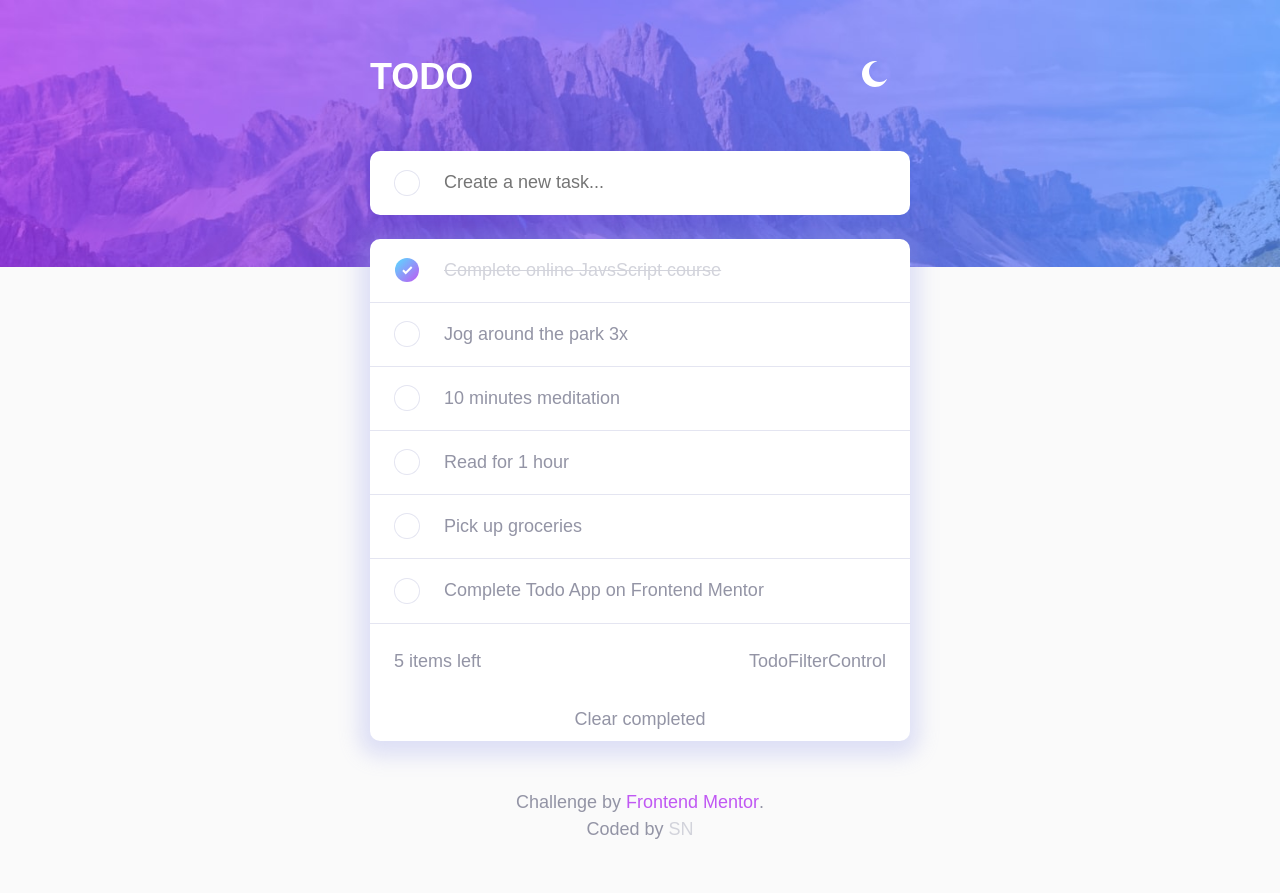
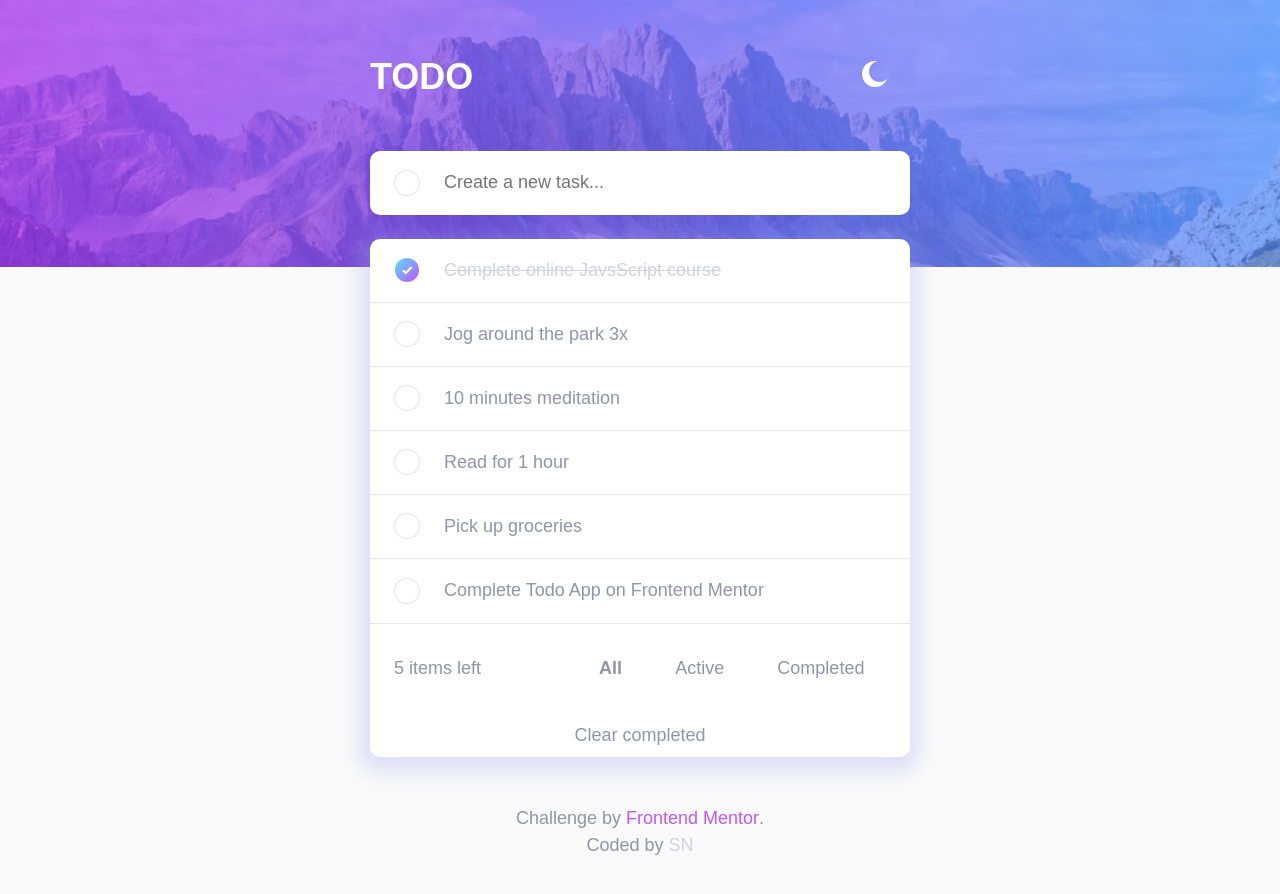
Before and after one commit to sheet848/todo-app, a React (Vite) app: page / in a window 1280 px wide. Shown: the top 894 px of the page. Built offline with nearby package versions, Linux system fonts and the light colour scheme.

Commit message:
Update TodoFilterControl.jsx

```diff
--- a/src/components/TodoFilterControl.jsx
+++ b/src/components/TodoFilterControl.jsx
@@ -1,8 +1,25 @@
 import React from 'react'
 
-const TodoFilterControl = () => {
+const TodoFilterControl = ({ filterStatus, setFilterStatus }) => {
+
+  const handleClick = (status) => {
+    setFilterStatus(status);
+  }
+
   return (
-    <div>TodoFilterControl</div>
+    <>
+    <div className="control-btn group">
+      <button
+        className={filterStatus === "all" ? "btn active" : "btn"}
+        onClick={() => handleClick("all")}>All</button>
+      <button
+        className={filterStatus === "active" ? "btn active" : "btn"}
+        onClick={() => handleClick("active")}>Active</button>
+      <button
+        className={filterStatus === "completed" ? "btn active" : "btn"}
+        onClick={() => handleClick("completed")}>Completed</button>
+    </div>
+    </>
   )
 }
 
```
